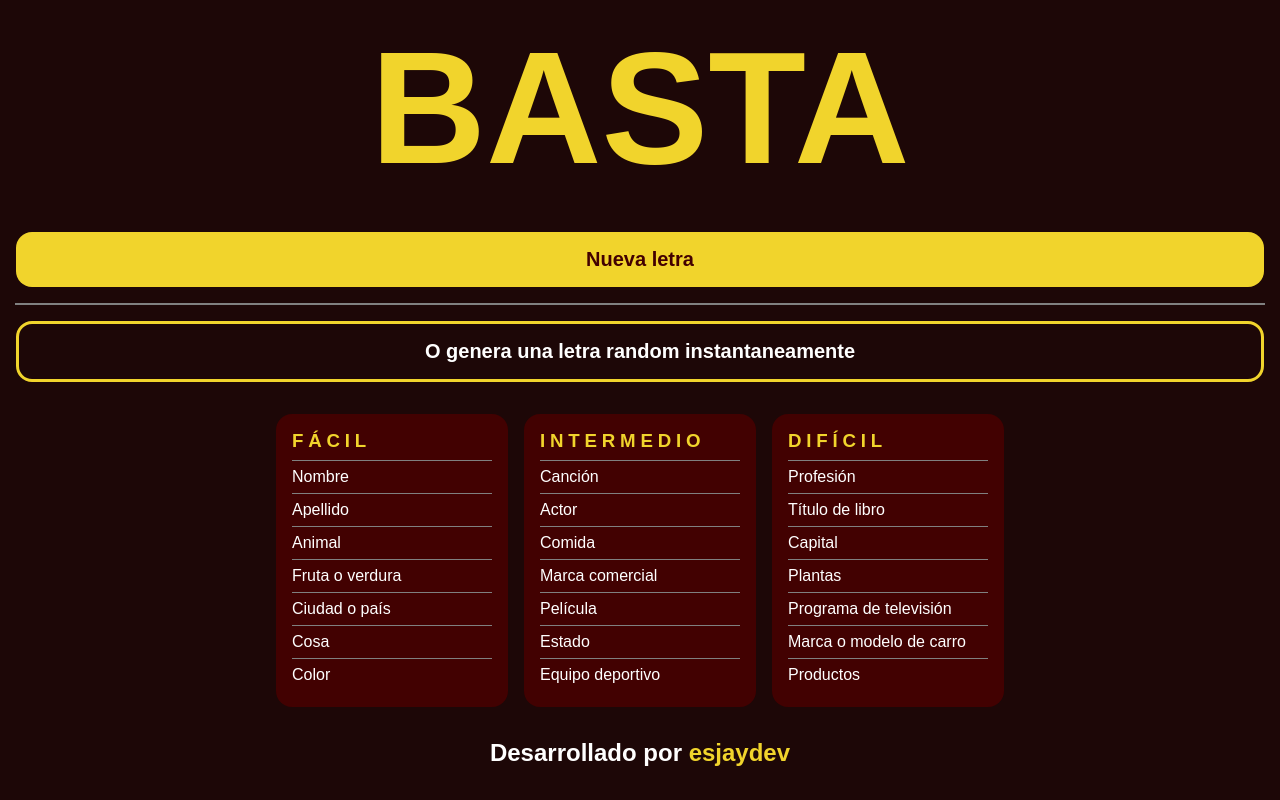
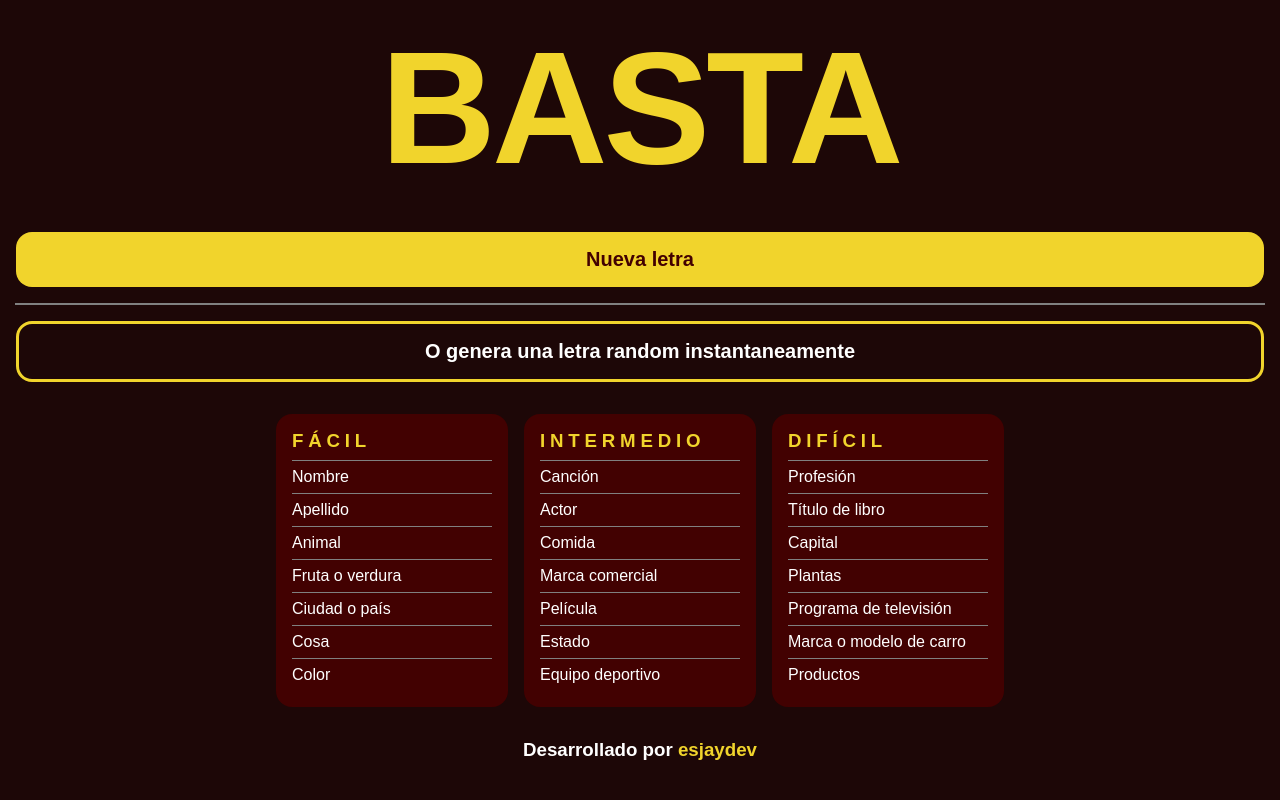
Before and after one commit to esjaydev/basta, a plain HTML site: page index.html in a window 1280 px wide. Drawn offline with Linux system fonts and the light colour scheme; a web font is replaced by a local one.

Commit message:
styling tweaks and title fix

```diff
--- a/index.html
+++ b/index.html
@@ -53,10 +53,10 @@
             </div>
         </div>
     </div>
-    <h2 style="color: var(--color-claro); text-align: center; margin-top: 2rem;">Desarrollado por <a
+    <h3 style="color: var(--color-claro); text-align: center; margin: 2rem;">Desarrollado por <a
             href="https://linktr.ee/esjaydev" target="_blank"
             style="text-decoration: none; color: var(--color-acento);">esjaydev</a>
-    </h2>
+    </h3>
 </body>
 <script src="./scripts.js"></script>
 
--- a/styles.css
+++ b/styles.css
@@ -35,6 +35,7 @@ button {
     margin-bottom: 1rem;
     text-transform: uppercase;
     height: 200px;
+    letter-spacing: -3pt;
 
 }
 
```
